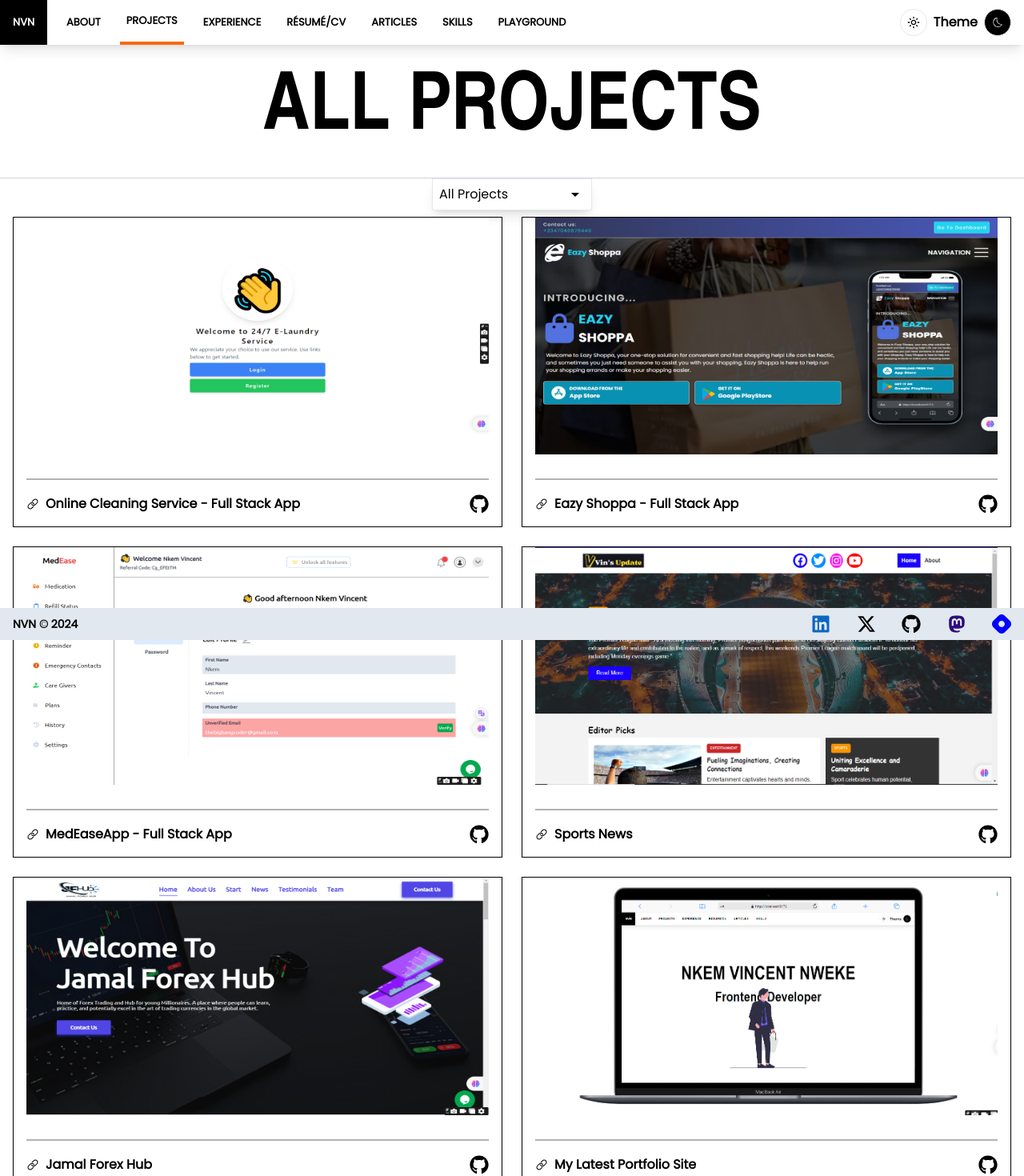
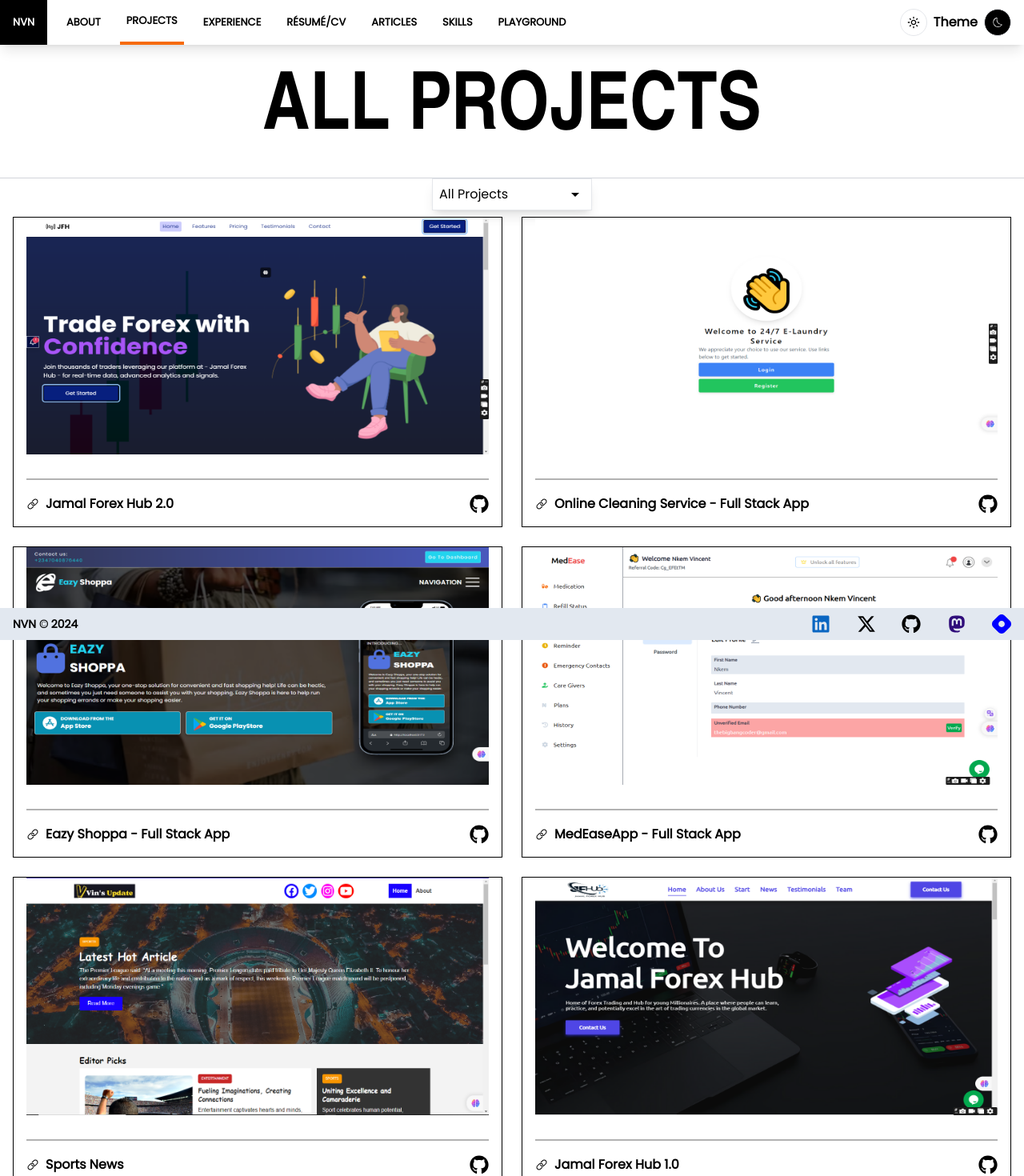
Before and after one commit to Nkemakolamuko/main-portfolio, a React (Vite) app: page /projects/all-projects in a window 1280 px wide. Shown: the top 1470 px of the page at 80% size. Built offline with nearby package versions, Linux system fonts and the light colour scheme.

Commit message:
Add latest project --

```diff
--- a/src/components/pages/components/projectPages/AllProjects.jsx
+++ b/src/components/pages/components/projectPages/AllProjects.jsx
@@ -19,6 +19,7 @@ import { useContext } from "react";
 import { Link } from "react-router-dom";
 import { MdArrowDropDown, MdArrowDropUp } from "react-icons/md";
 import { ThemeContext } from "../../../../App";
+import JFHNEW from "../../../../assets/JFHNEW.png";
 
 const AllProjects = () => {
   const { theme } = useContext(ThemeContext);
@@ -87,13 +88,19 @@ const AllProjects = () => {
           {/* Turn to component */}
 
           <ProjectsCards
+            title="Jamal Forex Hub 2.0"
+            image={JFHNEW}
+            alt="JFH"
+            link="https://jfhub.vercel.app/"
+            githublink="https://github.com/Nkemakolamuko/"
+          />
+          <ProjectsCards
             title="Online Cleaning Service - Full Stack App"
             image={cleaning}
             alt="Cleaning"
             link="https://247-cleaning.vercel.app/"
             githublink="https://github.com/Nkemakolamuko/e-cleaning-frontend"
           />
-
           <ProjectsCards
             title="Eazy Shoppa - Full Stack App"
             image={eazy}
@@ -117,7 +124,7 @@ const AllProjects = () => {
             githublink="https://github.com/Nkemakolamuko/sports-news"
           />
           <ProjectsCards
-            title="Jamal Forex Hub"
+            title="Jamal Forex Hub 1.0"
             image={JamalFX}
             alt="JFH"
             link="https://jamal-forex-hub.vercel.app/"
--- a/src/components/pages/components/projectPages/ReactProjects.jsx
+++ b/src/components/pages/components/projectPages/ReactProjects.jsx
@@ -16,6 +16,7 @@ import Header from "../../../Header";
 import PageTitle from "../../../PageTitle";
 import Footer from "../../../Footer";
 import HeaderHamburger from "../HeaderHamburger";
+import JFHNEW from "../../../../assets/JFHNEW.png";
 
 const ReactProjects = () => {
   const { theme, setTheme } = useContext(ThemeContext);
@@ -84,6 +85,14 @@ const ReactProjects = () => {
           {/* Turn to component */}
 
           <ProjectsCards
+            title="Jamal Forex Hub 2.0"
+            image={JFHNEW}
+            alt="JFH"
+            link="https://jfhub.vercel.app/"
+            githublink="https://github.com/Nkemakolamuko/"
+          />
+
+          <ProjectsCards
             title="Online Cleaning Service - Full Stack App"
             image={cleaning}
             alt="Cleaning"
```
Also changed, not shown: src/assets/JFHNEW.png (added).
